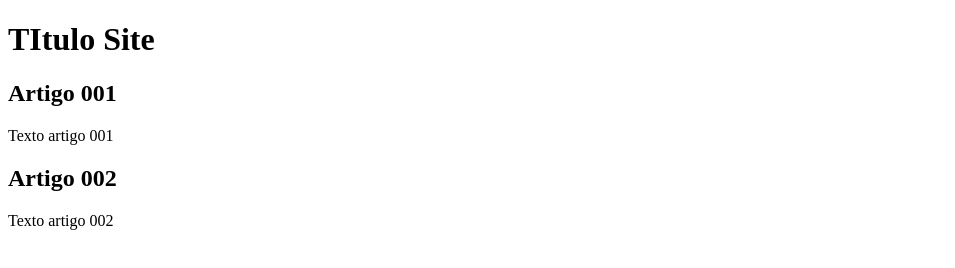
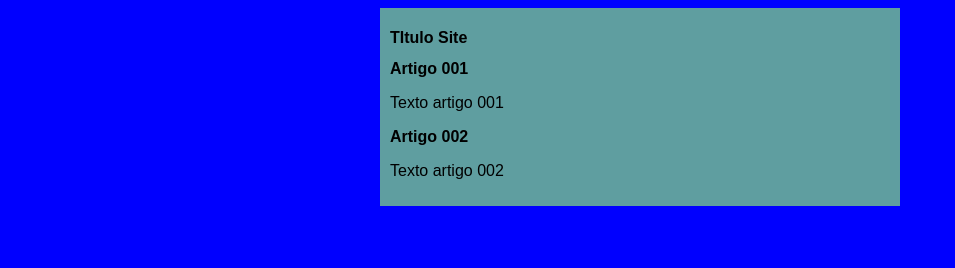
Before and after one commit to Ednei364/projeto1, a plain HTML site: page index.html in a window 1280 px wide. Shown: the whole page, without its empty margins (0-955 px from the left). Drawn offline with Linux system fonts and the light colour scheme.

Commit message:
Update index.html

```diff
--- a/index.html
+++ b/index.html
@@ -3,7 +3,8 @@
 <head>
     <meta charset="UTF-8">
     <meta name="viewport" content="width=device-width, initial-scale=1.0">
-    <title>Site</title>
+    <title>Site1 </title>
+    <link rel="stylesheet" href="estilos/style.css">
 </head>
 <body>
     <main>
```
